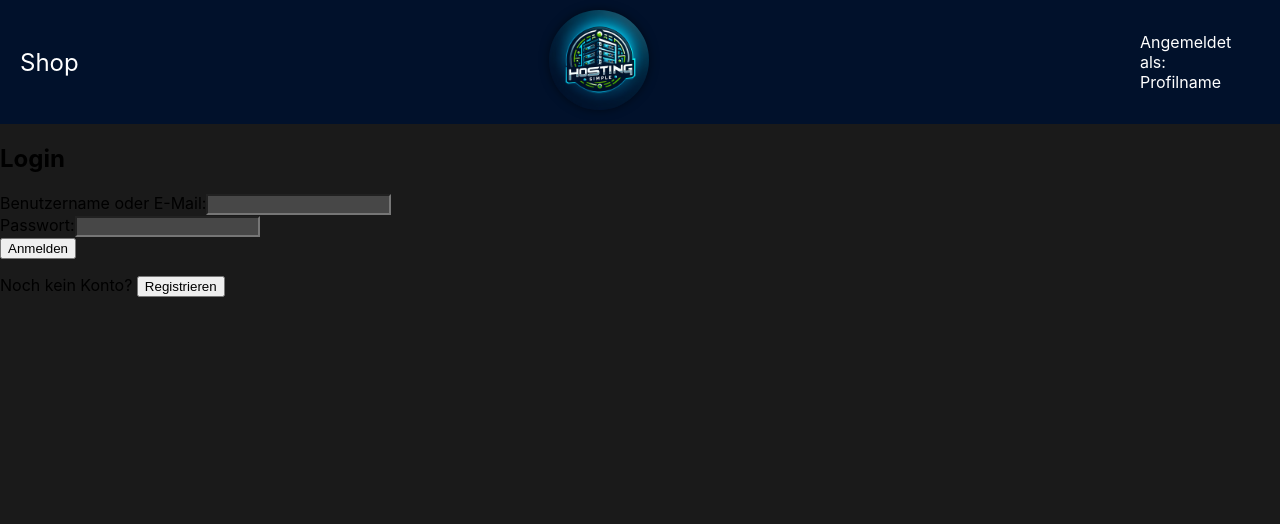
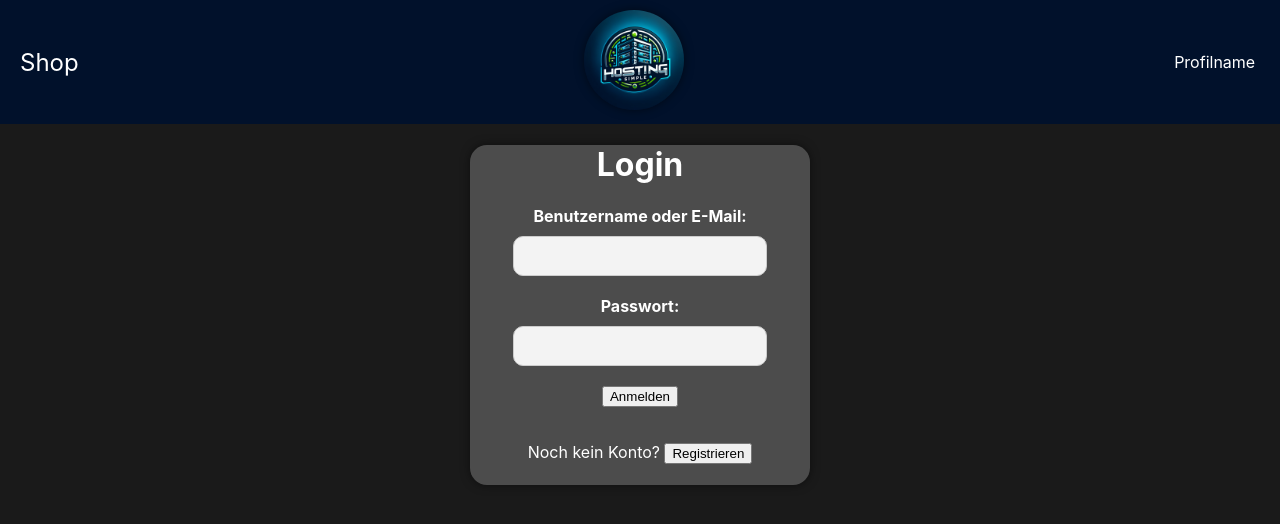
Before and after one commit to krapas170/hosting-simple.de, a React (Create React App) app in the folder shop/: page / in a window 1280 px wide. Shown: the top 524 px of the page. Built offline with nearby package versions, Linux system fonts and the light colour scheme.

Commit message:
Create Header and LoginPage

```diff
--- a/shop/package.json
+++ b/shop/package.json
@@ -6,6 +6,7 @@
     "@testing-library/jest-dom": "^5.17.0",
     "@testing-library/react": "^13.4.0",
     "@testing-library/user-event": "^13.5.0",
+    "bootstrap": "^5.3.2",
     "react": "^18.2.0",
     "react-dom": "^18.2.0",
     "react-router-dom": "^6.18.0",
--- a/shop/src/App.js
+++ b/shop/src/App.js
@@ -29,7 +29,7 @@ function App() {
 
   return (
     <Router>
-      <div>
+      <div style={{ width: "100%" }}>
         <Header />
         <div>{pageComponent}</div>
         <Footer />
--- a/shop/src/components/Header.js
+++ b/shop/src/components/Header.js
@@ -4,7 +4,8 @@ import logo from "../logo.png";
 
 function Header() {
   const shopStyle = {
-    fontSize: "24px", // Große Schriftgröße für "Shop"
+    flex: "0 0 33%",
+    fontSize: "24px",
   };
   const headerStyle = {
     background: "#01112B",
@@ -15,30 +16,38 @@ function Header() {
     padding: "10px 20px",
     height: "auto",
   };
-
-  const siteLogoStyle = {
-    height: "100px", // Höhe des Headers
-    width: "100px", // Breite des Headers
-    borderRadius: "50%", // Erzeugt eine runde Form
-    boxShadow: "0 0 10px rgba(0, 0, 0, 0.5)", // Schatten hinzufügen
+  const siteLogoStyle1 = {
+    flex: "0 0 33%",
+    textAlign: "center",
+  };
+  const siteLogoStyle2 = {
+    height: "100px",
+    width: "100px",
+    borderRadius: "50%",
+    boxShadow: "0 0 10px rgba(0, 0, 0, 0.5)",
+    display: "inline-block",
   };
   const userInfoStyle = {
+    flex: "0 0 32%",
+    alignItems: "right",
     background: "#01112B",
     color: "white",
     padding: "10px 20px",
-    width: "100px", // Breite des Headers
+    textAlign: "right",
   };
 
   return (
     <div className="centeredContent" id="barTop" style={headerStyle}>
-      <div style={shopStyle}>Shop</div>
-      <div id="siteLogo">
+      <div style={shopStyle}>
+        <div>Shop</div>
+      </div>
+      <div id="siteLogo" style={siteLogoStyle1}>
         <Link to="/">
-          <img src={logo} alt="Logo" style={siteLogoStyle} />
+          <img src={logo} alt="Logo" style={siteLogoStyle2} />
         </Link>
       </div>
       <div id="userInfo" style={userInfoStyle}>
-        Angemeldet als: Profilname
+        Profilname
         {/* Hier können Sie Informationen zur angemeldeten Benutzer anzeigen */}
       </div>
     </div>
--- a/shop/src/index.css
+++ b/shop/src/index.css
@@ -15,6 +15,7 @@ code {
 body,
 .bodyTab {
   background-color: #1a1a1a;
+  color: white;
 }
 #loginContainer,
 .sideItemList {
--- a/shop/src/sites/Login.js
+++ b/shop/src/sites/Login.js
@@ -1,41 +1,75 @@
 import React, { useState } from "react";
-import { Link } from "react-router-dom";
 
 function Login({ nextPage }) {
   const [email, setEmail] = useState("");
   const [password, setPassword] = useState("");
 
+  const MainDivStyle = {
+    background: "#4c4c4c",
+    color: "white",
+    borderRadius: "5%", // Erzeugt eine runde Form
+    boxShadow: "0 0 10px rgba(0, 0, 0, 0.5)", // Schatten hinzufügen
+    padding: "0px 20px 5px 20px",
+    width: "300px", // Breite des Headers
+    height: "auto",
+    marginTop: "auto",
+    margin: "auto",
+    textAlign: "center",
+  };
+  const inputStyle = {
+    backgroundColor: "#f3f3f3",
+    width: "80%",
+    height: "30px",
+    padding: "4px 6px",
+    margin: "10px",
+    fontSize: "14px",
+    lineHeight: "1.42857143",
+    color: "#333333",
+    verticalAlign: "middle",
+    border: "1px solid #cccccc",
+    borderRadius: "10px",
+  };
+
   return (
-    <div>
-      <div className="bodyTab">
-        <h2>Login</h2>
+    <div className="container mt-5" style={MainDivStyle}>
+      <h1>Login</h1>
       <form onSubmit={() => nextPage("server-auswahl")}>
-          <label>
-            Benutzername oder E-Mail:
+        <div className="form-group">
+          <label htmlFor="email" style={{ fontWeight: "bold" }}>Benutzername oder E-Mail:</label>
           <input
             type="text"
+            className="form-control"
+            id="email"
             value={email}
             onChange={(e) => setEmail(e.target.value)}
+            style={inputStyle}
           />
-          </label>
-          <br />
-          <label>
-            Passwort:
+        </div>
+        <div className="form-group" style={{ marginTop: "10px" }}>
+        <label htmlFor="password" style={{ fontWeight: "bold" }}>Passwort:</label>
           <input
             type="password"
+            className="form-control"
+            id="password"
             value={password}
             onChange={(e) => setPassword(e.target.value)}
+            style={inputStyle}
           />
-          </label>
-          <br />
-          <button type="submit">Anmelden</button> {/* Button-Anmelden */}
+        </div>
+        <button type="submit" className="btn btn-primary" style={{ marginTop: "10px" }}>
+          Anmelden
+        </button>
       </form>
-        <p>
+      <p className="mt-3">
         Noch kein Konto?{" "}
-          <button onClick={() => nextPage("registrieren")}>Registrieren</button>{" "}
-          {/* Button-Registrieren */}
+        <button
+          onClick={() => nextPage("registrieren")}
+          className="btn btn-link"
+          style={{ marginTop: "20px" }}
+        >
+          Registrieren
+        </button>
       </p>
-      </div>
     </div>
   );
 }
--- a/shop/src/sites/Register1.js
+++ b/shop/src/sites/Register1.js
@@ -1,9 +1,58 @@
-import React from 'react';
+import React, { useState } from "react";
+import "bootstrap";
 
 function Register1() {
+  const [email, setEmail] = useState("");
+  const [password, setPassword] = useState("");
+
+  const MainDivStyle = {
+    background: "#4c4c4c",
+    color: "white",
+    borderRadius: "5%", // Erzeugt eine runde Form
+    boxShadow: "0 0 10px rgba(0, 0, 0, 0.5)", // Schatten hinzufügen
+    padding: "10px 20px",
+    width: "300px", // Breite des Headers
+    height: "auto",
+    margin: "auto",
+    textAlign: "center",
+  };
+
   return (
-    <div>Register1Page
-      {/* Hier können Sie das Register1-Layout erstellen */}
+    <div className="container mt-5" style={MainDivStyle}>
+      <h2>Registrieren</h2>
+      <form>
+        <div className="form-group">
+          <label htmlFor="email">Benutzername oder E-Mail:</label>
+          <input
+            type="text"
+            className="form-control"
+            id="email"
+            value={email}
+            onChange={(e) => setEmail(e.target.value)}
+          />
+        </div>
+        <div className="form-group">
+          <label htmlFor="password">Passwort:</label>
+          <input
+            type="password"
+            className="form-control"
+            id="password"
+            value={password}
+            onChange={(e) => setPassword(e.target.value)}
+          />
+        </div>
+        <button type="submit" className="btn btn-primary">
+          Anmelden
+        </button>
+      </form>
+      <p className="mt-3">
+        Noch kein Konto?{" "}
+        <button
+          className="btn btn-link"
+        >
+          Registrieren
+        </button>
+      </p>
     </div>
   );
 }
```
Also changed, not shown: 1 other file (tests, documents, lock files or other folders). Lines whose indentation alone changed are shown as unchanged.
